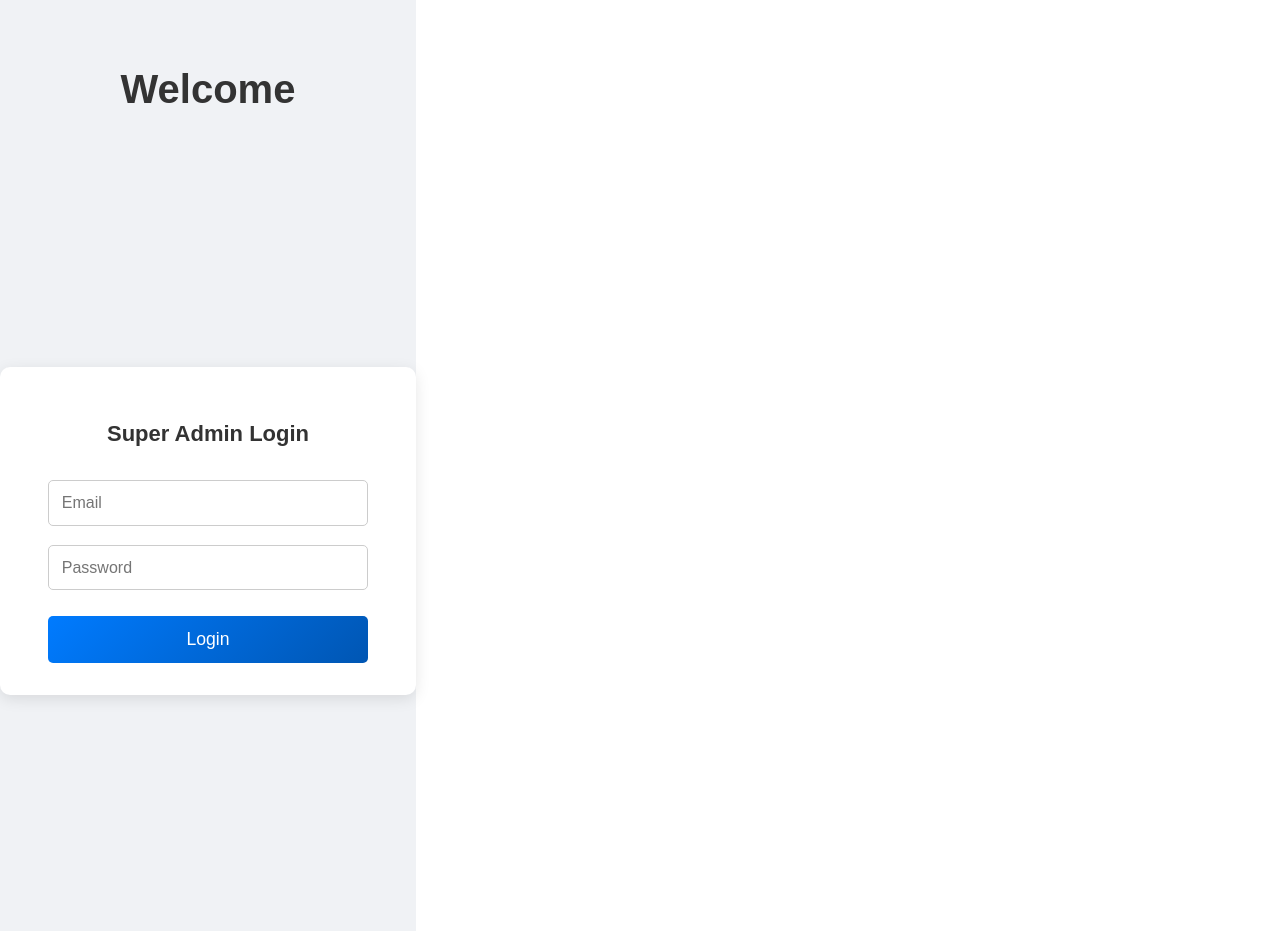
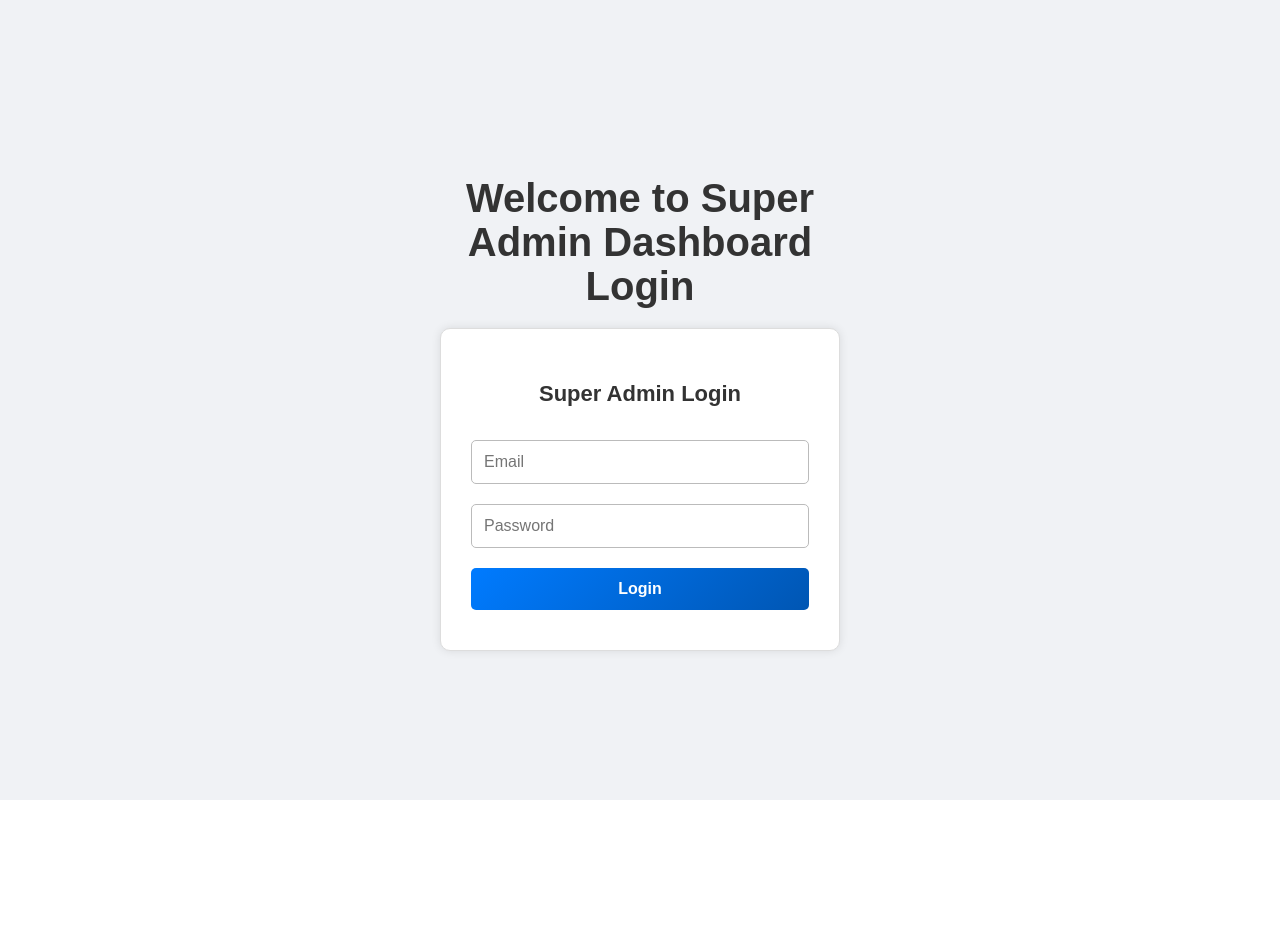
Before and after one commit to DulajAR/GAHDSE24.1F-sukkanama-vehicle-rental, a React (Vite) app in the folder web-app/: page /superadmin/login in a window 1280 px wide. After the commit the page ends 800 px from the top, so only its background shows below. Built offline with nearby package versions, Linux system fonts and the light colour scheme.

Commit message:
update SuperAdminLogin with nessasary css

```diff
--- a/web-app/src/admin/components/SuperAdminDashboard.jsx
+++ b/web-app/src/admin/components/SuperAdminDashboard.jsx
@@ -12,7 +12,7 @@ const SuperAdminDashboard = () => {
 
   return (
     <div style={{ padding: "2rem" }}>
-      <h1>🎉 Welcome to the Super Admin Dashboard</h1>
+      <h1> Welcome to the Super Admin Dashboard</h1>
       <p>You are logged in as Super Admin.</p>
 
       <button
--- a/web-app/src/admin/components/SuperAdminLogin.jsx
+++ b/web-app/src/admin/components/SuperAdminLogin.jsx
@@ -1,6 +1,6 @@
 import { useState } from "react";
 import { signInWithEmailAndPassword } from "firebase/auth";
-import { auth, db } from "../../firebase-config"; // adjust path as needed
+import { auth, db } from "../../firebase-config";
 import { collection, query, where, getDocs } from "firebase/firestore";
 import { useNavigate } from "react-router-dom";
 
@@ -8,7 +8,6 @@ const SuperAdminLogin = () => {
   const [email, setEmail] = useState("");
   const [password, setPassword] = useState("");
   const [error, setError] = useState("");
-  const [hover, setHover] = useState(false);
   const navigate = useNavigate();
 
   const handleLogin = async (e) => {
@@ -41,38 +40,59 @@ const SuperAdminLogin = () => {
   };
 
   return (
-    <div
-      style={{
-        height: "100vh",
-        display: "flex",
-        justifyContent: "center",
-        alignItems: "center",
-        backgroundColor: "#f0f2f5",
-      }}
-    >
-      <form
-        onSubmit={handleLogin}
-        style={{
-          backgroundColor: "white",
-          padding: "2rem 3rem",
-          borderRadius: "10px",
-          boxShadow: "0 4px 15px rgba(0,0,0,0.1)",
-          width: "320px",
-          textAlign: "center",
-        }}
-      >
+    <>
+      <style>{`
+        .super-admin-login-form {
+          width: 100%;
+          max-width: 400px;
+          margin: 0 auto;
+          padding: 30px;
+          border: 1px solid #ddd;
+          border-radius: 10px;
+          background-color: #fff;
+          box-shadow: 0 0 10px rgba(0, 0, 0, 0.1);
+          font-family: Arial, sans-serif;
+          box-sizing: border-box;
+        }
+
+        .super-admin-login-form h2 {
+          text-align: center;
+          margin-bottom: 20px;
+        }
+
+        .super-admin-login-form input,
+        .super-admin-login-form button {
+          width: 100%;
+          padding: 12px;
+          margin: 10px 0;
+          border: 1px solid #bbb;
+          border-radius: 5px;
+          font-size: 16px;
+          box-sizing: border-box;
+        }
+
+        .super-admin-login-form button {
+          background-color: #007bff;
+          color: white;
+          font-weight: bold;
+          border: none;
+          cursor: pointer;
+        }
+
+        .super-admin-login-form button:hover {
+          background-color: #0056b3;
+        }
+
+        .super-admin-login-form .error {
+          color: red;
+          margin-bottom: 10px;
+          text-align: center;
+        }
+      `}</style>
+
+      <form onSubmit={handleLogin} className="super-admin-login-form">
         <h2>Super Admin Login</h2>
-
-        {error && (
-          <p
-            style={{
-              color: "red",
-              marginBottom: "1rem",
-            }}
-          >
-            {error}
-          </p>
-        )}
+        {error && <p className="error">{error}</p>}
 
         <input
           type="email"
@@ -80,15 +100,6 @@ const SuperAdminLogin = () => {
           value={email}
           onChange={(e) => setEmail(e.target.value)}
           required
-          style={{
-            width: "100%",
-            padding: "0.8rem",
-            margin: "0.6rem 0",
-            border: "1px solid #ccc",
-            borderRadius: "5px",
-            fontSize: "1rem",
-            boxSizing: "border-box",
-          }}
         />
 
         <input
@@ -97,38 +108,11 @@ const SuperAdminLogin = () => {
           value={password}
           onChange={(e) => setPassword(e.target.value)}
           required
-          style={{
-            width: "100%",
-            padding: "0.8rem",
-            margin: "0.6rem 0",
-            border: "1px solid #ccc",
-            borderRadius: "5px",
-            fontSize: "1rem",
-            boxSizing: "border-box",
-          }}
         />
 
-        <button
-          type="submit"
-          onMouseEnter={() => setHover(true)}
-          onMouseLeave={() => setHover(false)}
-          style={{
-            width: "100%",
-            padding: "0.8rem",
-            marginTop: "1rem",
-            backgroundColor: hover ? "#0056b3" : "#007bff",
-            color: "white",
-            border: "none",
-            fontSize: "1.1rem",
-            borderRadius: "5px",
-            cursor: "pointer",
-            transition: "background-color 0.3s ease",
-          }}
-        >
-          Login
-        </button>
+        <button type="submit">Login</button>
       </form>
-    </div>
+    </>
   );
 };
 
--- a/web-app/src/admin/pages/SuperAdminLoginPage.jsx
+++ b/web-app/src/admin/pages/SuperAdminLoginPage.jsx
@@ -2,28 +2,44 @@ import SuperAdminLogin from "../components/SuperAdminLogin";
 
 const SuperAdminLoginPage = () => {
   return (
-    <div
-      style={{
-        minHeight: "100vh",
-        backgroundColor: "#f0f2f5",
-        display: "flex",
-        flexDirection: "column",
-        alignItems: "center",
-        paddingTop: "40px",
-      }}
-    >
-      <h1
-        style={{
-          fontSize: "2.5rem",
-          fontWeight: "bold",
-          color: "#333",
-          marginBottom: "20px",
-        }}
-      >
-        Welcome
-      </h1>
-      <SuperAdminLogin />
-    </div>
+    <>
+      <style>{`
+        .super-admin-login-page {
+          display: flex;
+          flex-direction: column;
+          align-items: center;
+          justify-content: center;
+          min-height: 100vh;
+          width: 100vw;
+          padding: 20px;
+          background-color: #f0f2f5;
+          box-sizing: border-box;
+        }
+
+        .super-admin-login-page h1 {
+          width: 100%;
+          max-width: 400px;
+          text-align: center;
+          font-size: 2.5rem;
+          margin-bottom: 20px;
+          color: #333;
+        }
+
+        .super-admin-login-container {
+          width: 100%;
+          max-width: 400px;
+          display: flex;
+          justify-content: center;
+        }
+      `}</style>
+
+      <div className="super-admin-login-page">
+        <h1>Welcome to Super Admin Dashboard Login</h1>
+        <div className="super-admin-login-container">
+          <SuperAdminLogin />
+        </div>
+      </div>
+    </>
   );
 };
 
```
